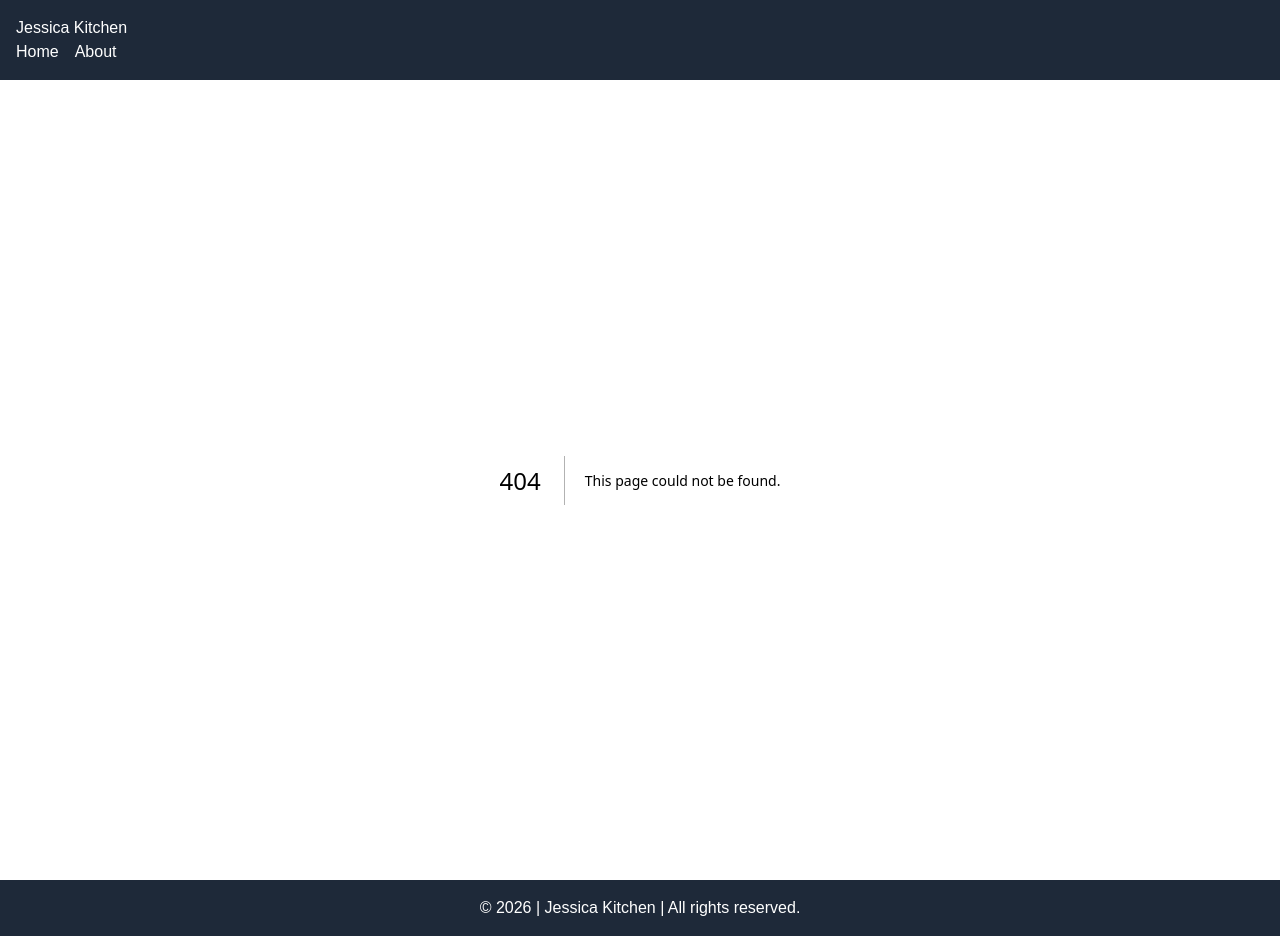
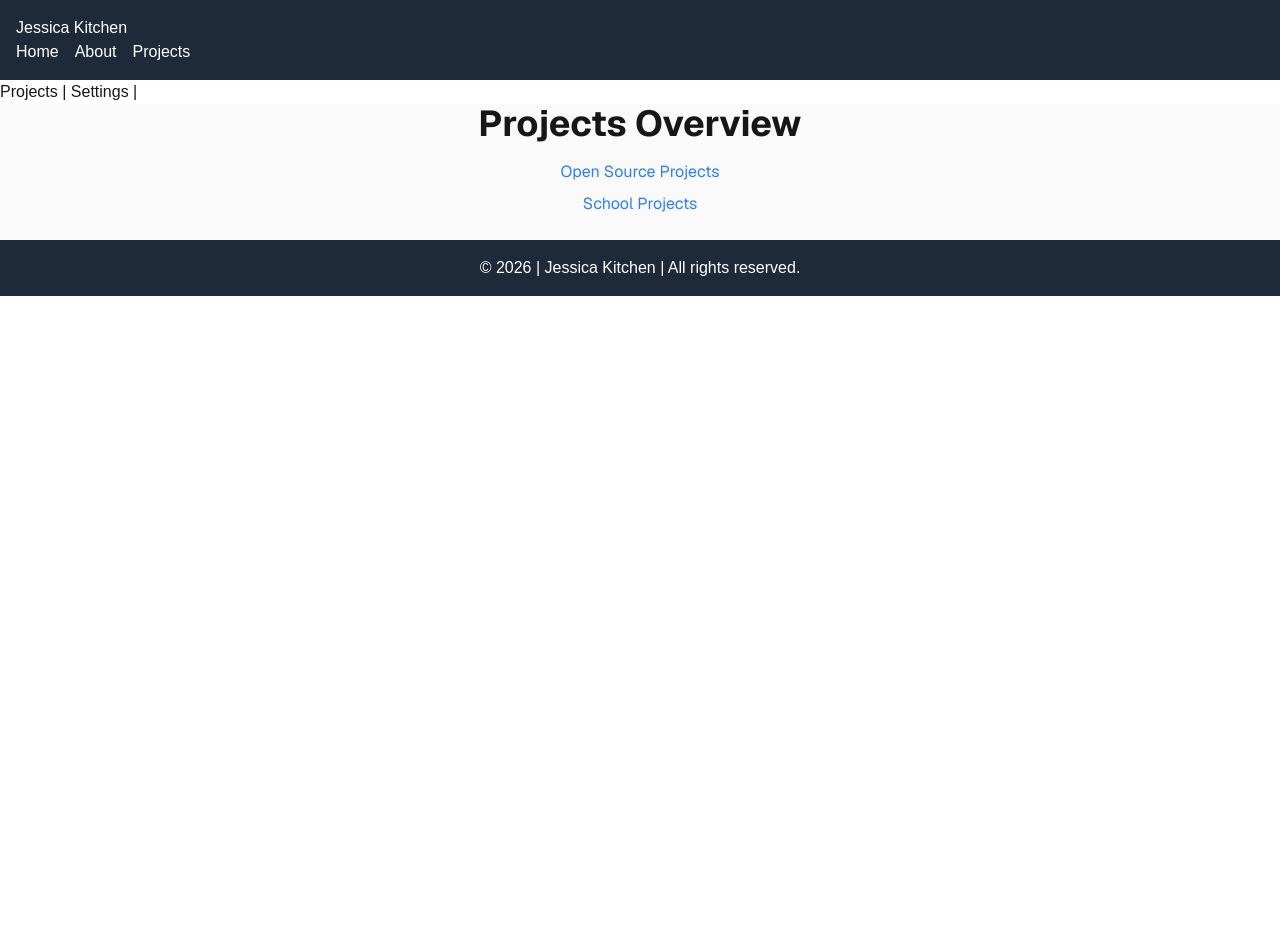
Before and after one commit to jkkitchen/wdd430-portfolio, a Next.js app: page /projects in a window 1280 px wide. Before the commit this address had no page. After the commit the page ends 800 px from the top, so only its background shows below. Built offline with nearby package versions, Linux system fonts and the light colour scheme.

Commit message:
Layout Learning Activity

```diff
--- /dev/null
+++ b/app/projects/layout.tsx
@@ -0,0 +1,13 @@
+import Link from 'next/link';
+
+export default function ProjectsLayout({ children }: { children: React.ReactNode }) {
+  return (
+    <section>
+      <nav>
+        <Link href="/projects">Projects</Link> | {' '}
+        <Link href="/projects/settings">Settings</Link> | {' '}
+      </nav>
+      {children}
+    </section>
+  );
+}
--- /dev/null
+++ b/app/projects/opensource/page.tsx
@@ -0,0 +1,7 @@
+export default function OpenSourceProjects() {
+  return (
+    <main className="flex flex-col flex-1 items-center justify-center bg-zinc-50 font-sans dark:bg-black">
+      <h2 className="text-4xl font-bold mb-4">Open Source Projects</h2>
+    </main>
+  );
+}
--- /dev/null
+++ b/app/projects/page.tsx
@@ -0,0 +1,17 @@
+import Link from "next/link";
+
+export default function Projects() {
+  return (
+    <main className="flex flex-col flex-1 items-center justify-center bg-zinc-50 font-sans dark:bg-black">
+        <h2 className="text-4xl font-bold mb-4">Projects Overview</h2>
+        <div className="flex flex-col items-center justify-center space-y-4 mb-6">
+            <Link href="/projects/opensource" className="text-blue-500 hover:underline mb-2">
+                Open Source Projects
+            </Link>
+            <Link href="/projects/school" className="text-blue-500 hover:underline">
+                School Projects
+            </Link>
+      </div>
+    </main>
+  );
+}
--- /dev/null
+++ b/app/projects/school/page.tsx
@@ -0,0 +1,7 @@
+export default function SchoolProjects() {
+  return (
+    <main className="flex flex-col flex-1 items-center justify-center bg-zinc-50 font-sans dark:bg-black">
+      <h2 className="text-4xl font-bold mb-4">School Projects</h2>
+    </main>
+  );
+}
--- a/components/Header.tsx
+++ b/components/Header.tsx
@@ -12,6 +12,9 @@ export default function Header() {
                 <li>
                     <Link href="/about">About</Link>
                 </li>
+                <li>
+                    <Link href="/projects">Projects</Link>
+                </li>
             </ul>
         </nav>
     </header>
```
